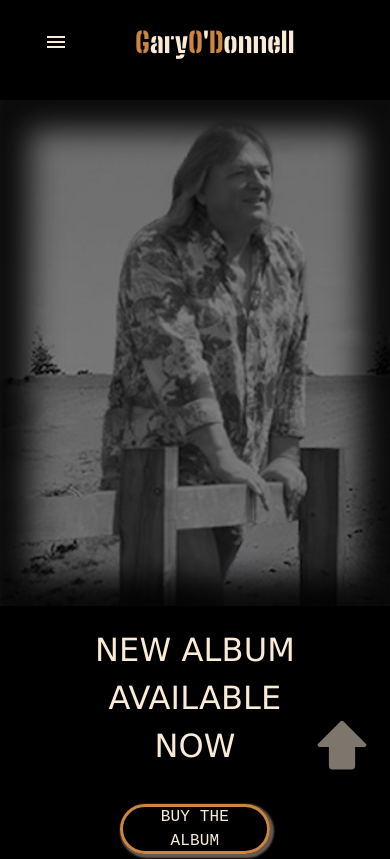
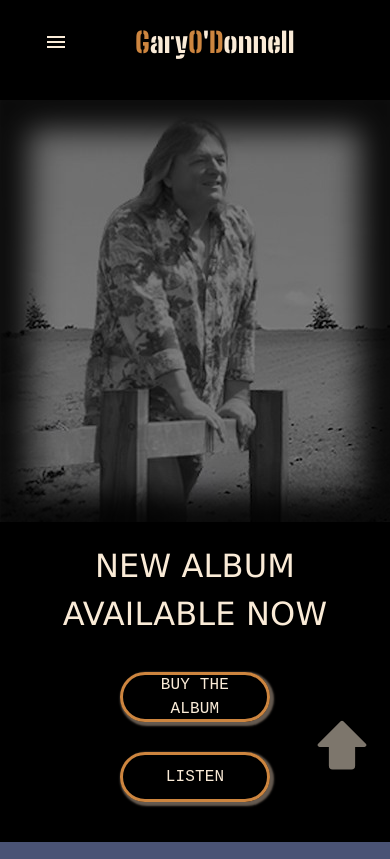
Before and after one commit to Songbird1978/god, a React (Create React App) app in the folder client/: page / in a window 390 px wide. Shown: the top 859 px of the page. Built offline with nearby package versions, Linux system fonts and the light colour scheme; no server answers.

Commit message:
fixed mobile dimensions for 1st pages

```diff
--- a/client/src/App.css
+++ b/client/src/App.css
@@ -1,10 +1,9 @@
 Body {
-
-  background-color: black !important;
-  width: 100vw;
-  height: 100vh;
-  color: #faebd7 !important;
-
+    background-color: black !important;
+    width: 100vw;
+    height: 100vh;
+    color: #faebd7 !important;
+    overflow-x: hidden;
 }
 
 /* other colour ideas from swatches
--- a/client/src/components/album/album.css
+++ b/client/src/components/album/album.css
@@ -1,11 +1,10 @@
 .album-container-grid {
     display: flex;
     flex-direction: column;
-    width: 100%;
+    width: 100vw;
     min-height: 100vh;
     justify-content: center;
     align-items: center;
-    margin-top: 50px;
     margin-bottom: 50px;
     background-color: black;
 }
@@ -19,8 +18,8 @@
     display: flex;
     justify-content: center;
     list-style-type: none;
-    width: 100%;
-    min-height: 60vh;
+    width: 100vw;
+    min-height: 50vh;
     text-decoration: none;
     background-size: cover;
     background-repeat: none;
@@ -95,8 +94,8 @@
     .actionTitle {
         margin-top: 5%;
         margin-bottom: 5%;
-        margin-left: 20%;
-        margin-right: 20%;
+        margin-left: 10%;
+        margin-right: 10%;
         text-wrap: wrap;
     }
 }
--- a/client/src/components/album/album.js
+++ b/client/src/components/album/album.js
@@ -37,12 +37,13 @@ function Album() {
                     </div>
                 </div>
             </div>
+
             <div
                 style={{
                     display: "flex",
                     flexDirection: "column",
-                    width: "100vw",
-                    height: "100vh",
+                    width: "100%",
+                    height: "100%",
                     backgroundColor: "#4A5375",
                     padding: "40px",
                     alignItems: "center",
@@ -53,7 +54,7 @@ function Album() {
                     src="https://res.cloudinary.com/djtvlgplj/image/upload/v1765044989/gary_at_the_wedge_dad7c2de6e.jpg"
                     alt="Gary at the Wedgewood Rooms"
                     loading="lazy"
-                    style={{ width: "20rem", height: "20rem" }}
+                    style={{ width: "70%", height: "70%" }}
                 />
                 <div
                     style={{
--- a/client/src/components/customGallery/customGallery.js
+++ b/client/src/components/customGallery/customGallery.js
@@ -1,12 +1,10 @@
-import React from 'react';
-import ImageGallery from 'react-image-gallery';
+import React from "react";
+import ImageGallery from "react-image-gallery";
 import "react-image-gallery/styles/css/image-gallery.css";
-import './customGallery.css';
+import "./customGallery.css";
 
 const CustomGallery = ({ images }) => {
-
     //console.log("Images from Home:", images);
-
 
     return (
         <div className="galleryContainer" id="gallery">
@@ -20,10 +18,10 @@ const CustomGallery = ({ images }) => {
                     showFullscreenButton={true}
                     autoPlay={false}
                     additionalClass="custom-gallery"
-                    style={{ padding: "20px" }}
+                    style={{ padding: "10%" }}
                 />
             ) : (
-                <p>Loading images...</p>
+                <p style={{ padding: "20%" }}>Loading images...</p>
             )}
         </div>
     );
```
